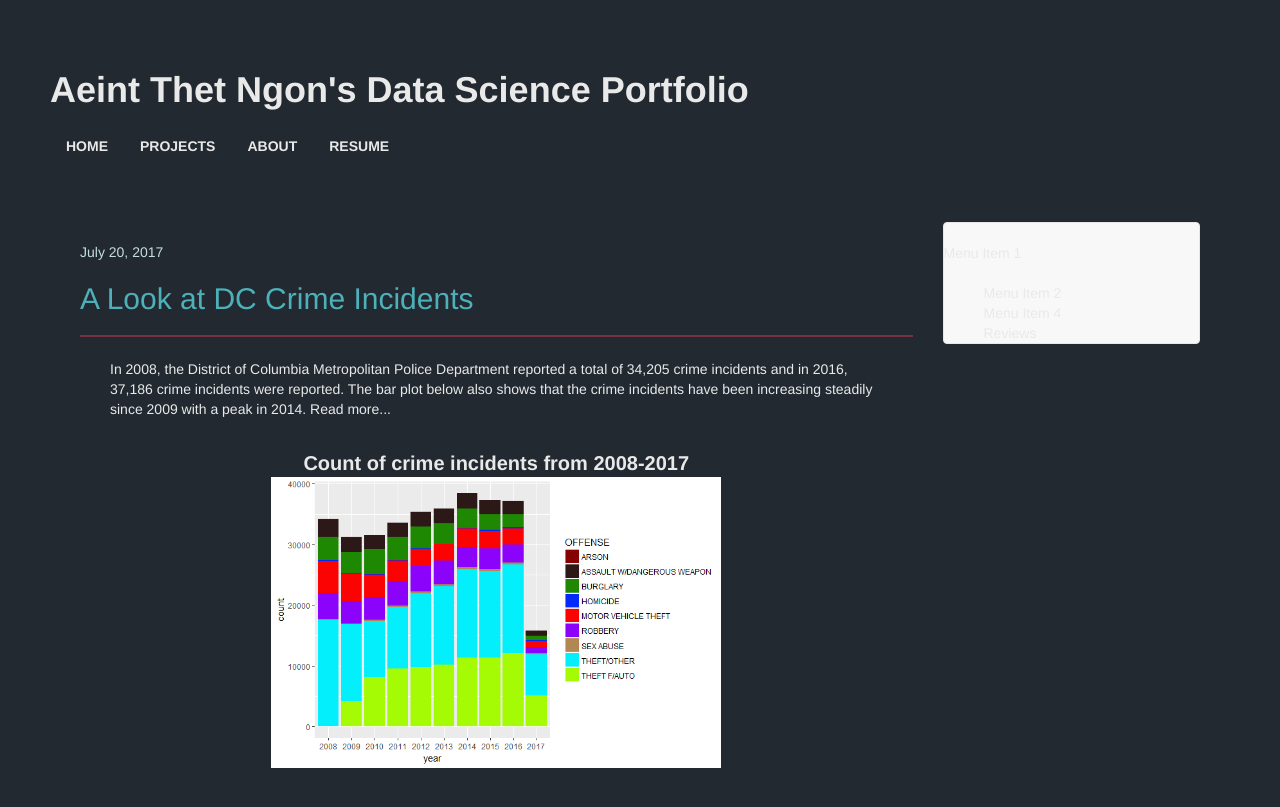
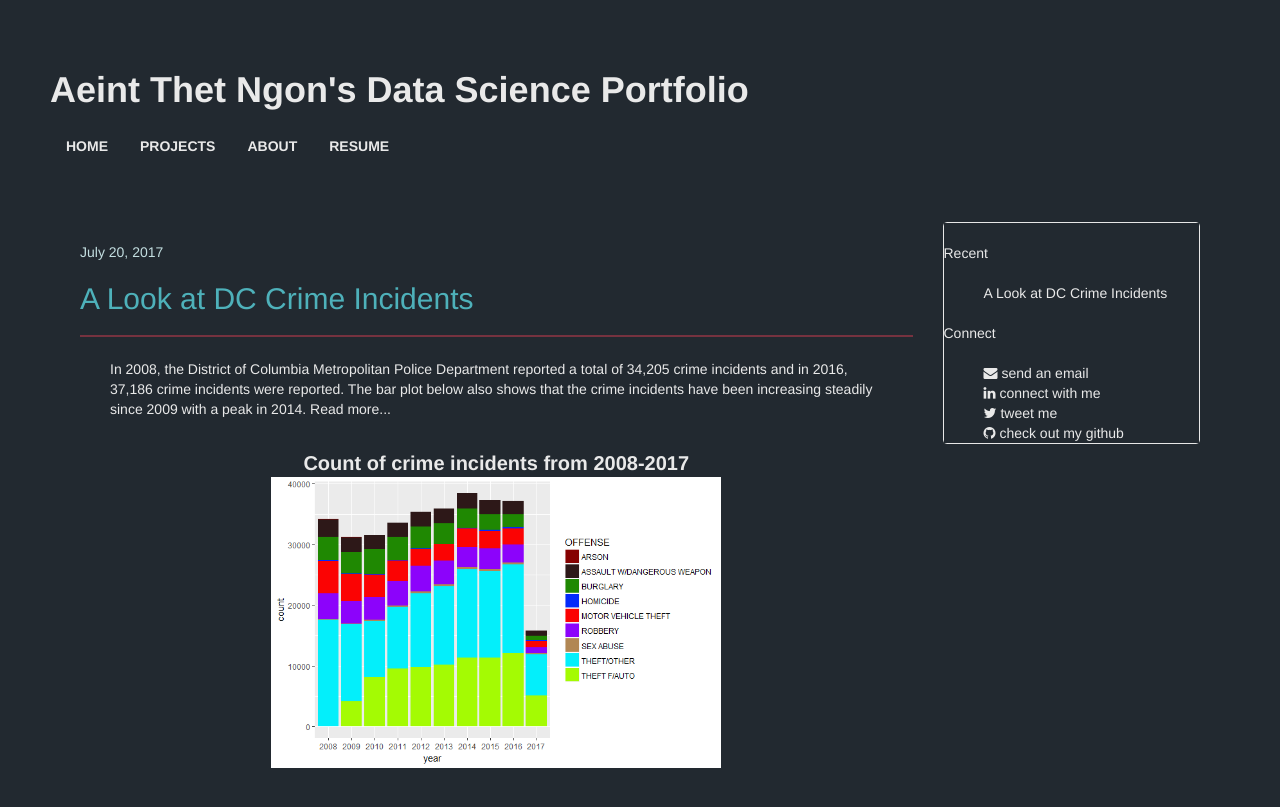
Before and after one commit to aeintngon/old-webpage, a Jekyll site: the page built from index.html, in a window 1280 px wide. Shown: the top 807 px of the page. Built offline with Jekyll 4.4.1, drawn with Linux system fonts in a browser that asks for light colours; nearby versions of some CDN libraries.

Commit message:
sidebar update

```diff
--- a/CSS/styles.css
+++ b/CSS/styles.css
@@ -94,6 +94,7 @@
   .sidebar-nav .navbar .navbar-collapse {
     padding: 0;
     max-height: none;
+    background-color: #222930;
   }
   .sidebar-nav .navbar ul {
     float: none;
@@ -104,6 +105,7 @@
   .sidebar-nav .navbar li {
     float: none;
     display: block;
+    color:#E9E9E9;
   }
   .sidebar-nav .navbar li a {
     padding-top: 12px;
--- a/_layouts/default.html
+++ b/_layouts/default.html
@@ -34,12 +34,16 @@
       <div class="navbar navbar-default" role="navigation">
         <div class="navbar-collapse collapse sidebar-navbar-collapse">
           <ul class="nav navbar-nav">
-            <br><li>Menu Item 1</li></br>
+            <br><li>Recent</li></br>
             <ul>
-
-            <li><a href="#">Menu Item 2</a></li>
-            <li><a href="#">Menu Item 4</a></li>
-            <li><a href="#">Reviews</a></li>
+            <li><a href="./DCCrimeData.html">A Look at DC Crime Incidents</a></li>
+            </ul>
+            <br><li>Connect</li></br>
+            <ul>
+            <li><a href="mailto:an692@georgetown.edu" target="_blank"> <i class="fa fa-envelope"></i> send an email</a></li>
+            <li><a href="https://www.linkedin.com/in/Aeintngon/" target="_blank"><i class="fa fa-linkedin"></i> connect with me</a></li>
+            <li><a href="https://twitter.com/aeintngon" target="_blank"><i class="fa fa-twitter"></i> tweet me</a></li>
+            <li><a href="https://github.com/aeintngon" target="_blank"><i class="fa fa-github"></i> check out my github</a></li>
             </ul>
           </ul>
         </div><!--/.nav-collapse -->
```
